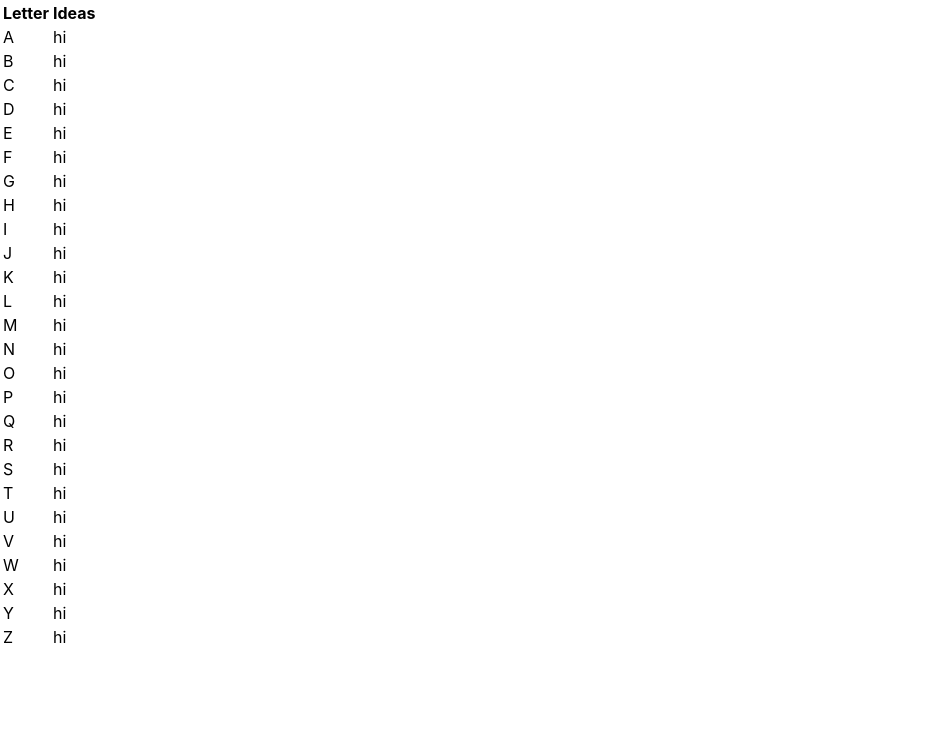
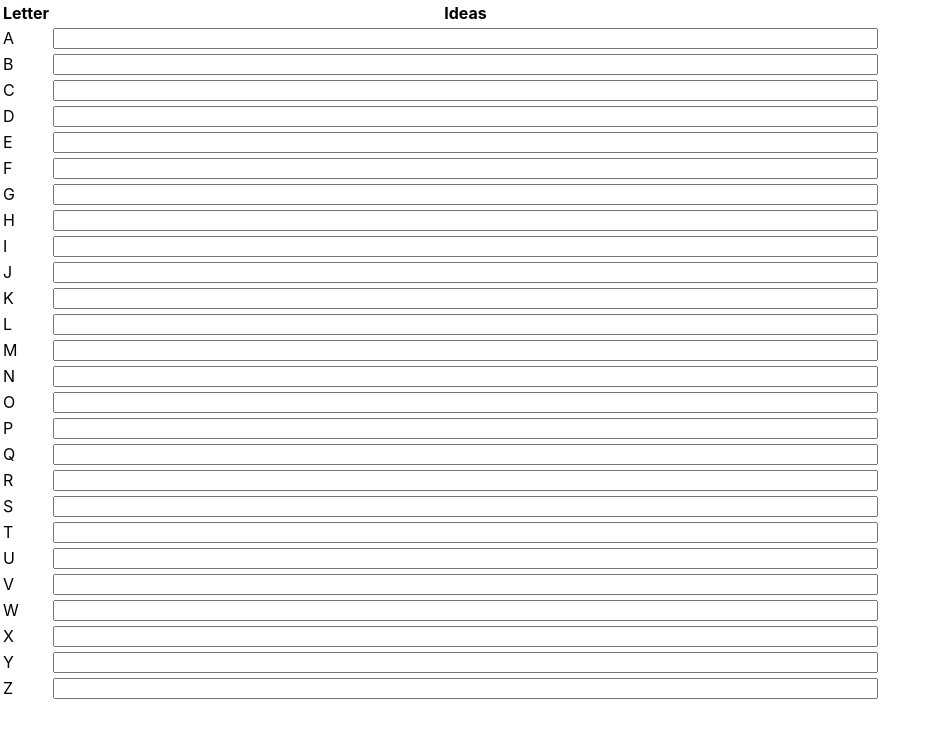
Before and after one commit to PatriciaHeimfarth/alpha-order, a React (Create React App) app in the folder frontend/: page / in a window 1280 px wide. Shown: the top 738 px of the page, without its empty margins (0-938 px from the left). Built offline with nearby package versions, Linux system fonts and the light colour scheme.

Commit message:
input fields

```diff
--- a/frontend/src/App.js
+++ b/frontend/src/App.js
@@ -9,7 +9,7 @@ for (let i = 0; i < 26; i++) {
 }
 
 alphabet.forEach((item, index) => {
-  tableRowWithLetterList.push(<AlphaTableRow letter={item} value="hi"></AlphaTableRow>);
+  tableRowWithLetterList.push(<AlphaTableRow letter={item}></AlphaTableRow>);
 })
 
 
--- a/frontend/src/components/AlphaTableRow.js
+++ b/frontend/src/components/AlphaTableRow.js
@@ -2,7 +2,9 @@ function AlphaTableRow(props) {
     return (
         <tr>
             <td>{props.letter}</td>
-            <td>{props.value}</td>
+            <td>
+             <input type="text" size="100"></input>
+            </td>
         </tr>
     );
 }
```
